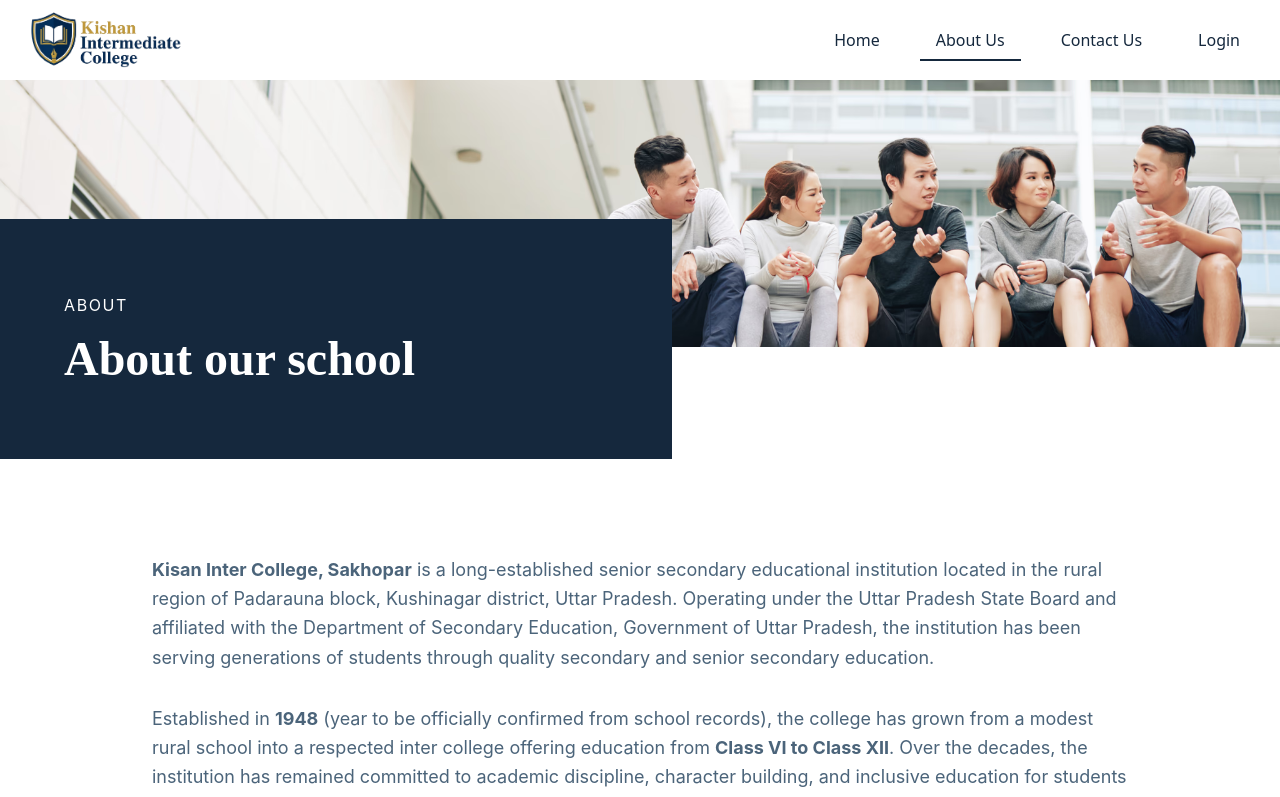
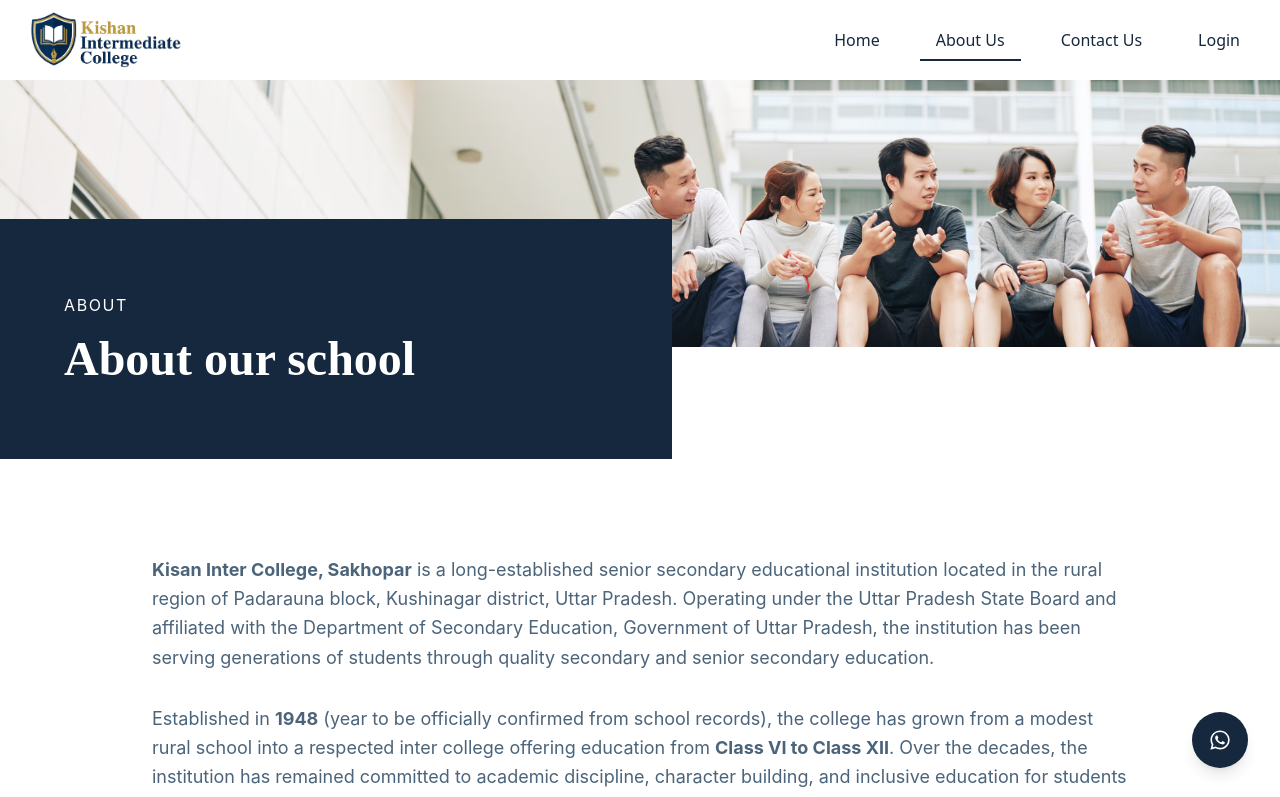
Before and after one commit to tausif-alam-64/Kishan-Campus, a React (Vite) app: page /about in a window 1280 px wide. Shown: the top 797 px of the page. Built offline with nearby package versions, Linux system fonts and the light colour scheme.

Commit message:
feat: Add floating whatsApp button

```diff
--- /dev/null
+++ b/src/component/common/WhatsAppButton.jsx
@@ -0,0 +1,36 @@
+import { FaWhatsapp } from "react-icons/fa";
+
+const WhatsAppButton = () => {
+  return (
+    <a
+      href="https://wa.me/917007979770"
+      target="_blank"
+      rel="noopener noreferrer"
+      className="group fixed bottom-8 right-8 z-50"
+    >
+      <div className="flex items-center">
+
+        {/* Text Label (appears on hover) */}
+        <span className="mr-3 px-4 py-2 text-sm font-medium
+                         bg-white text-primary
+                         rounded-md shadow-md
+                         opacity-0 group-hover:opacity-100
+                         transition duration-300
+                         hidden md:block">
+          Chat with us
+        </span>
+
+        {/* Circular Button */}
+        <div className="w-14 h-14 flex items-center justify-center
+                        bg-primary text-white
+                        rounded-full shadow-lg
+                        hover:scale-105 transition duration-300">
+          <FaWhatsapp size={22} />
+        </div>
+
+      </div>
+    </a>
+  );
+};
+
+export default WhatsAppButton;
--- a/src/component/layout/MainLayout.jsx
+++ b/src/component/layout/MainLayout.jsx
@@ -2,6 +2,7 @@ import React from 'react'
 import NavBar from '../common/NavBar'
 import { Outlet } from 'react-router-dom'
 import Footer from '../common/Footer'
+import WhatsAppButton from '../common/WhatsAppButton'
 
 const MainLayout = () => {
   return (
@@ -11,6 +12,7 @@ const MainLayout = () => {
         <Outlet />
     </main>
     <Footer />
+    <WhatsAppButton />
     </>
   )
 }
```
